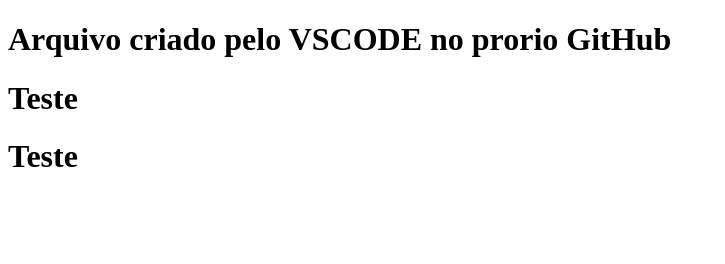
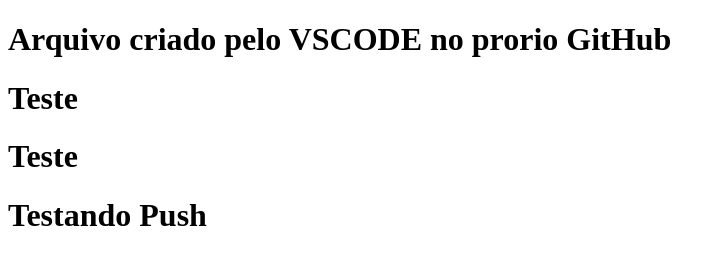
Before and after one commit to AlmirMariucio/Repo-Curso, a plain HTML site: page index.html in a window 1280 px wide. Shown: the whole page, without its empty margins (0-725 px from the left). Drawn offline with Linux system fonts and the light colour scheme.

Commit message:
Testando push

```diff
--- a/index.html
+++ b/index.html
@@ -9,5 +9,6 @@
     <h1>Arquivo criado pelo VSCODE no prorio GitHub</h1>
     <h1>Teste</h1>
     <h1>Teste</h1>
+    <h1>Testando Push</h1>
 </body>
 </html>
```
